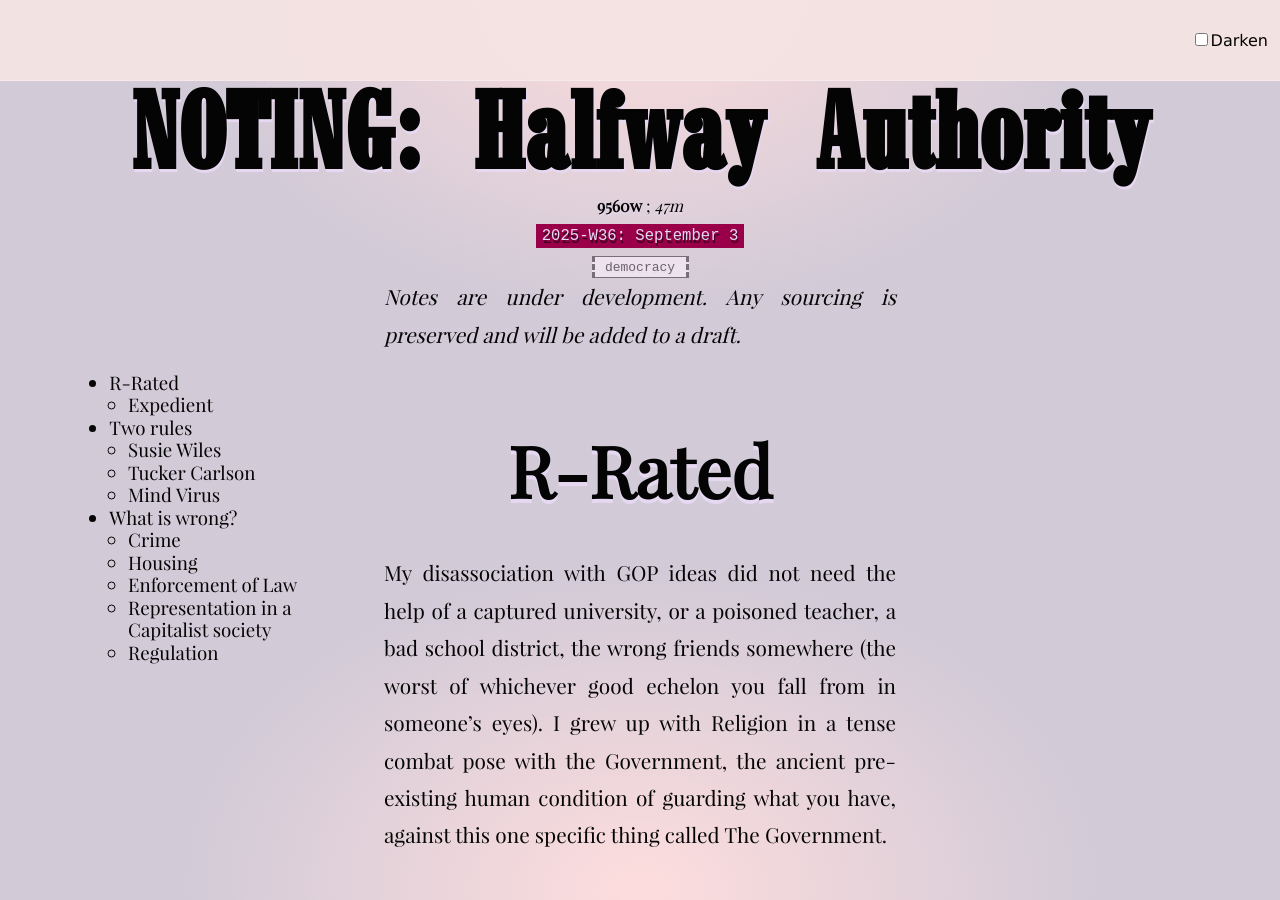
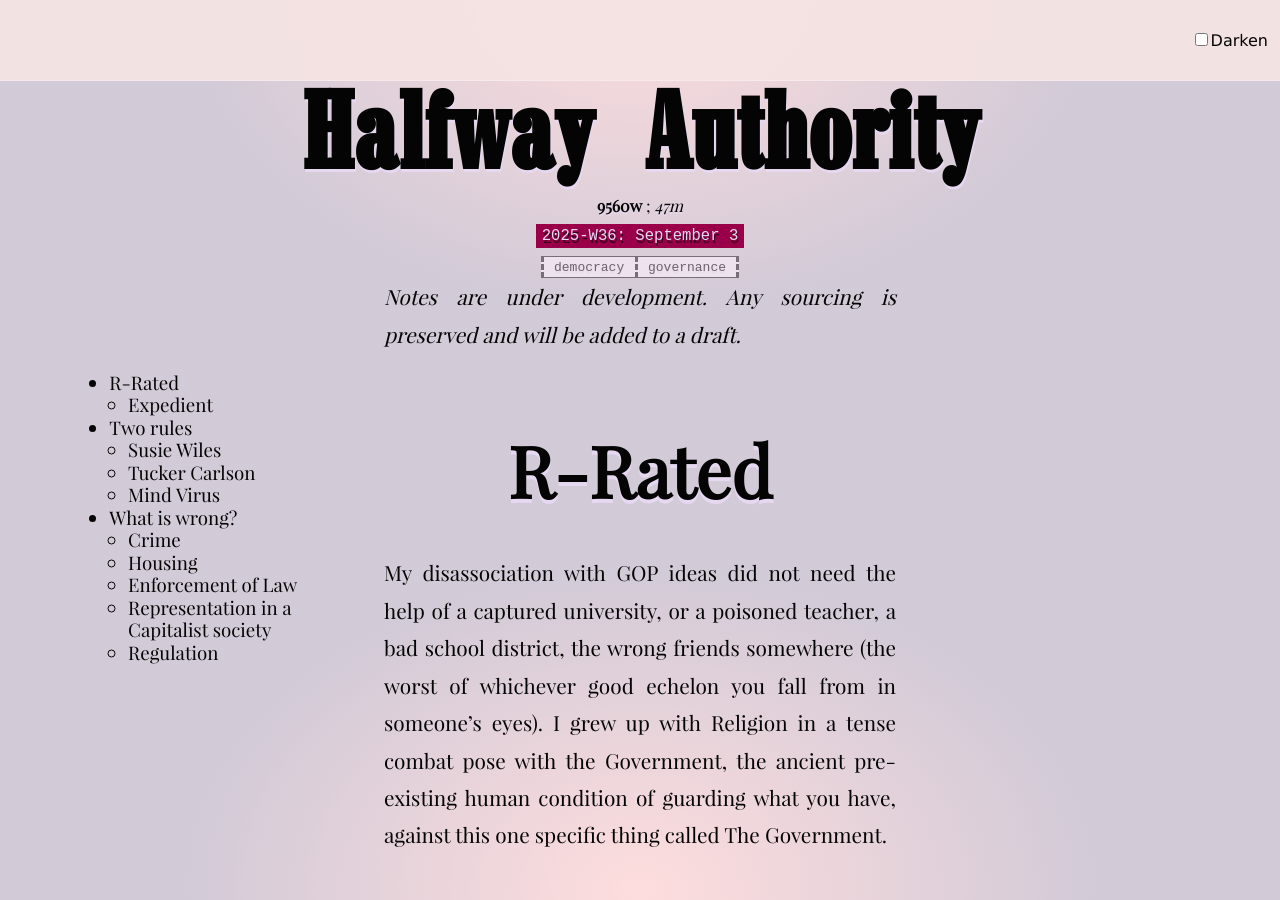
Before and after one commit to tiliv/antibody, a Jekyll site: the page built from docs/journal/autumn-Ryan-Halfway-Authority/index.md, in a window 1280 px wide and 900 px high, scrolled down 460 px. Built offline with Jekyll 4.4.1, drawn with Linux system fonts in a browser that asks for light colours.

Commit message:
Update presentation

```diff
--- a/docs/journal/autumn-Ryan-Halfway-Authority/index.md
+++ b/docs/journal/autumn-Ryan-Halfway-Authority/index.md
@@ -1,12 +1,12 @@
 ---
 rank: 0
-title: "NOTING: Halfway Authority"
+title: "Halfway Authority"
 date: 2025-09-03
 author: Autumn Ryan
 author_email: autumn@discoverywritten.com
 
-contact_subject: "NOTING: Halfway Authority"
-tags: [democracy]
+contact_subject: "Halfway Authority"
+tags: [democracy, governance]
 
 layout: noting
 public: true
```
Also changed, not shown: docs/journal/autumn-ryan-Halfway-Democracy/index.md (+1 -1 lines).
